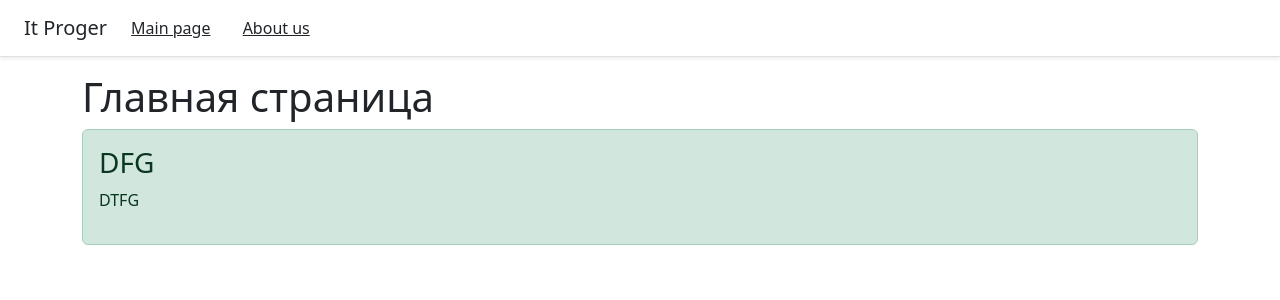
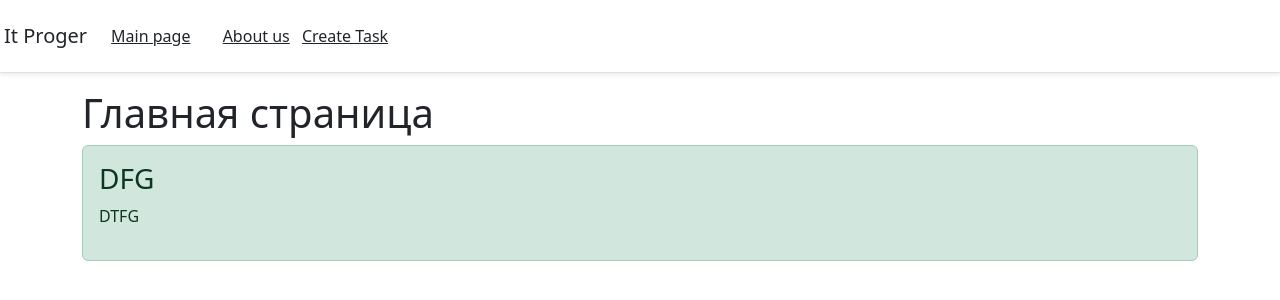
Before and after one commit to avsize8/first-django-project, a Django app: page / in a window 1280 px wide. Shown: the top 300 px of the page. Run offline with Django 5.2, Linux system fonts and the light colour scheme; data comes from the database, SQL or seed files in the repository; both versions use the stored data as it was after the commit.

Commit message:
Add files via upload

```diff
--- a/main/templates/main/base.html
+++ b/main/templates/main/base.html
@@ -9,11 +9,12 @@
     <link rel="stylesheet" href="https://cdn.jsdelivr.net/npm/bootstrap@5.3.3/dist/css/bootstrap.min.css">
 </head>
 <body>
-    <div class="d-flex flex-column flex-md-row align-items-center p-3 px-md-4 mb-3 bg-white border-bottom shadow-sm">
-        <h5 class="my-0 mr-md-auto font-weight-normal">It Proger</h5>
-        <nav class="my-2 my-md-0 mr-md-3">
+    <div class="d-flex flex-column flex-md-row align-items-center p-3 px-md-1 mb-3 bg-white border-bottom shadow-sm">
+        <h5 class="my-2 mr-md-auto font-weight-normal">It Proger</h5>
+        <nav class="my-3 my-md-2 mr-md-2">
             <a class="p-4 text-dark" href="{% url 'home' %}">Main page</a>
             <a class="p-1 text-dark" href="{% url 'about' %}"> About us</a>
+            <a class="p-1 text-dark" href="{% url 'create' %}">Create Task</a>
         </nav>
     </div>
 
--- a/main/templates/main/index.html
+++ b/main/templates/main/index.html
@@ -6,10 +6,14 @@
 
 {% block content %}
     <h1>Главная страница</h1>
+    {% if tasks %}
         {% for el in tasks %}
             <div class="alert alert-success mt-2">
                 <h3>{{ el.title }}</h3>
                 <p>{{ el.task }}</p>
             </div>
         {% endfor %}
+    {% else %}
+        <p>у нас нет записей!</p>
+    {% endif %}
 {% endblock %}
--- a/main/urls.py
+++ b/main/urls.py
@@ -4,4 +4,5 @@ from . import views
 urlpatterns = [
     path('', views.index,name='home'),
     path('about', views.about,name='about'),
+    path('create', views.create,name='create')
 ]
--- a/main/views.py
+++ b/main/views.py
@@ -1,11 +1,30 @@
-from django.shortcuts import render
+from django.shortcuts import render, redirect
+
+from .forms import TaskForm
 from .models import Task
 # Create your views here.
 
 def index(request):
-    tasks = Task.objects.all()
+    tasks = Task.objects.order_by('-id')
     return render(request, 'main/index.html',{'title': 'Главная страница сайта','tasks':tasks})
 
 
 def about(request):
     return render(request, 'main/about.html')
+
+
+def create(request):
+    error = ''
+    if request.method == 'POST':
+        form = TaskForm(request.POST)
+        if form.is_valid():
+            form.save()
+            return redirect('home')
+        else:
+            error = 'invalid form'
+    form = TaskForm()
+    context = {
+        'form': form,
+        'error': error
+    }
+    return render(request, 'main/create.html', context)
```
Also changed, not shown: main/forms.py (added, +16 -0 lines), main/templates/main/create.html (added, +17 -0 lines), db.sqlite3. Lines whose indentation alone changed are shown as unchanged.
